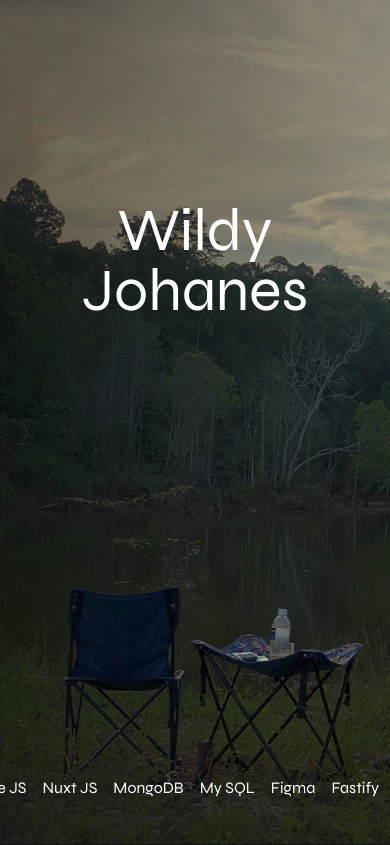
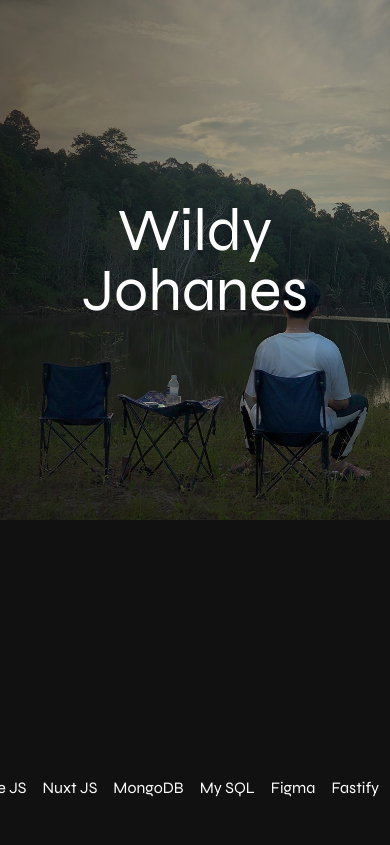
Before and after one commit to wildy13/wildy, a Nuxt app: page / in a window 390 px wide. Shown: the top 845 px of the page. Built offline with nearby package versions, Linux system fonts and the light colour scheme.

Commit message:
fixed: reponsive

```diff
--- a/components/index/index.vue
+++ b/components/index/index.vue
@@ -49,7 +49,7 @@ const cardTransform = computed(() => {
 
 <template>
     <div class="min-h-screen w-full bg-[#111111]">
-        <section class="relative h-screen bg-no-repeat  bg-cover md:bg-contain bg-fixed bg-[url('/bg.jpeg')]">
+        <section class="relative h-screen bg-no-repeat  bg-contain md:bg-contain bg-fixed bg-[url('/bg.jpeg')]">
             <div class="flex justify-center md:justify-between absolute top-1/3 w-full px-12">
                 <div ref="name" class="absolute -top-20 left-0 z-50 w-full">
                     <div class="text-6xl md:text-9xl text-center">Wildy</div>
```
